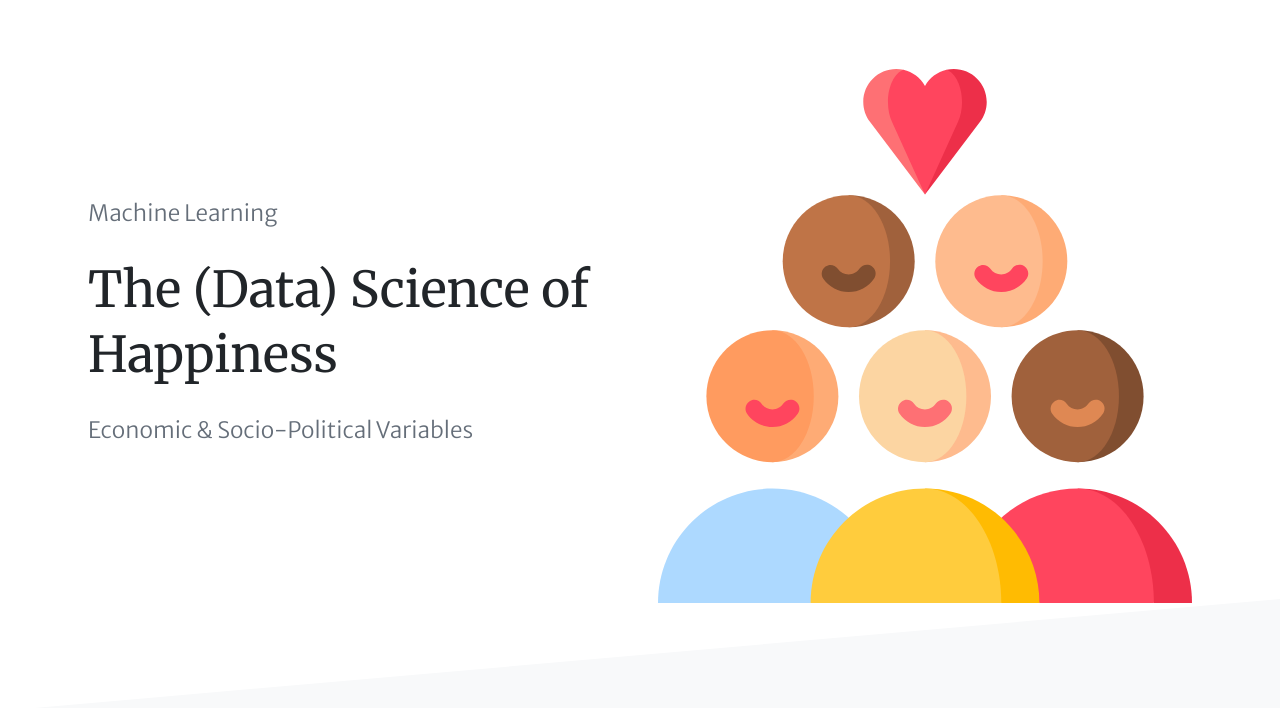
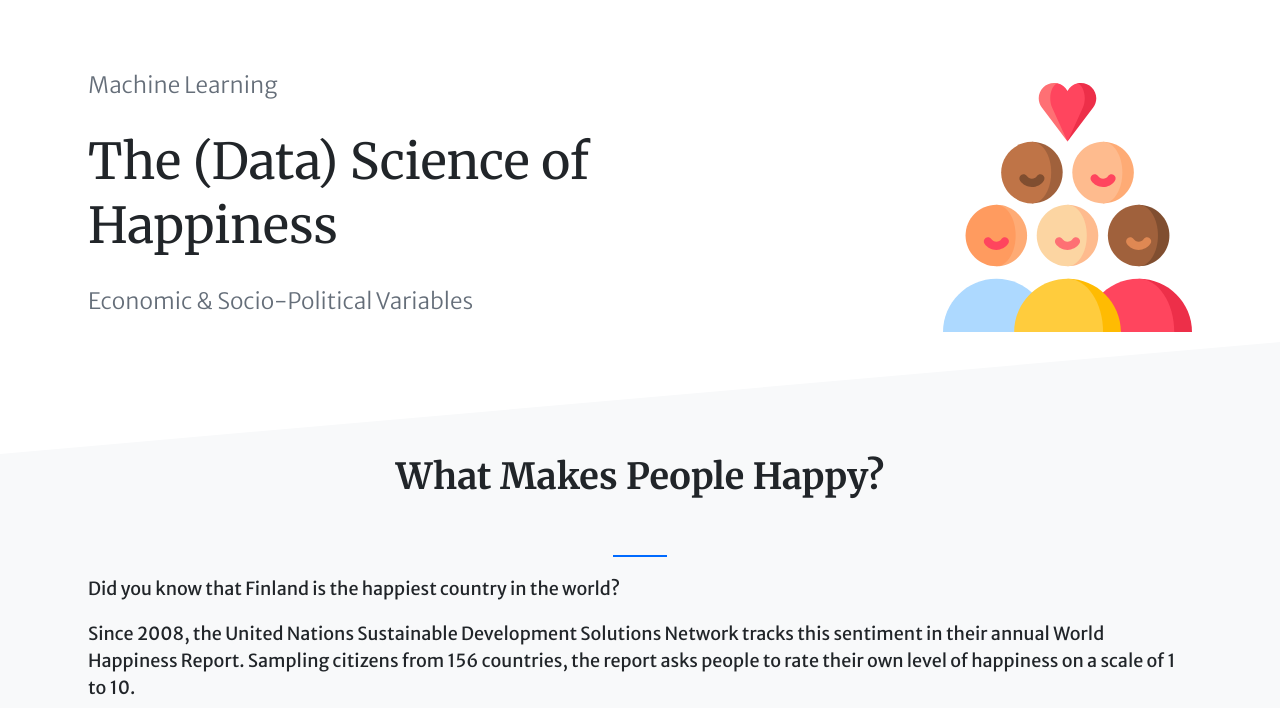
Before and after one commit to MrScottGregory/Happiness_ML_Study, a plain HTML site: page index.html in a window 1280 px wide. Shown: the part 66-774 px from the top of the page. Drawn offline with Linux system fonts and the light colour scheme.

Commit message:
updated header icons

```diff
--- a/index.html
+++ b/index.html
@@ -55,8 +55,8 @@
                     <h1 class="display-4 mb-4">The (Data) Science of Happiness</h1>
                     <p class="lead text-secondary mb-4">Economic &amp; Socio-Political Variables</p>
                 </div>
-                <div class="col-sm-6">
-                    <img src="img/happy_community.svg" class="img-fluid d-none d-sm-block" alt="">
+                <div class="col-lg-3">
+                    <img src="img/happy_community.svg" class="img-fluid d-none d-lg-block" alt="">
                 </div>
             </div>
         </section>
```
